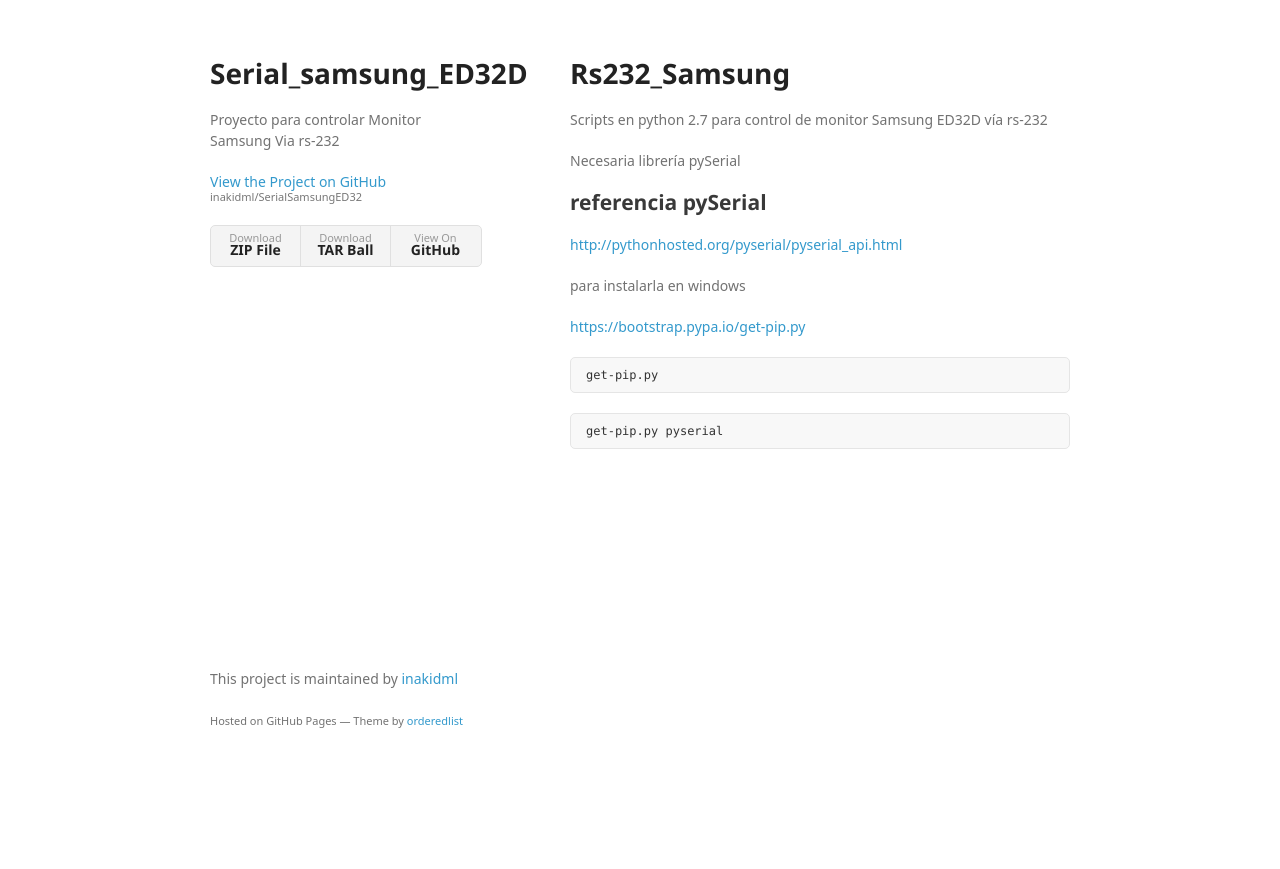
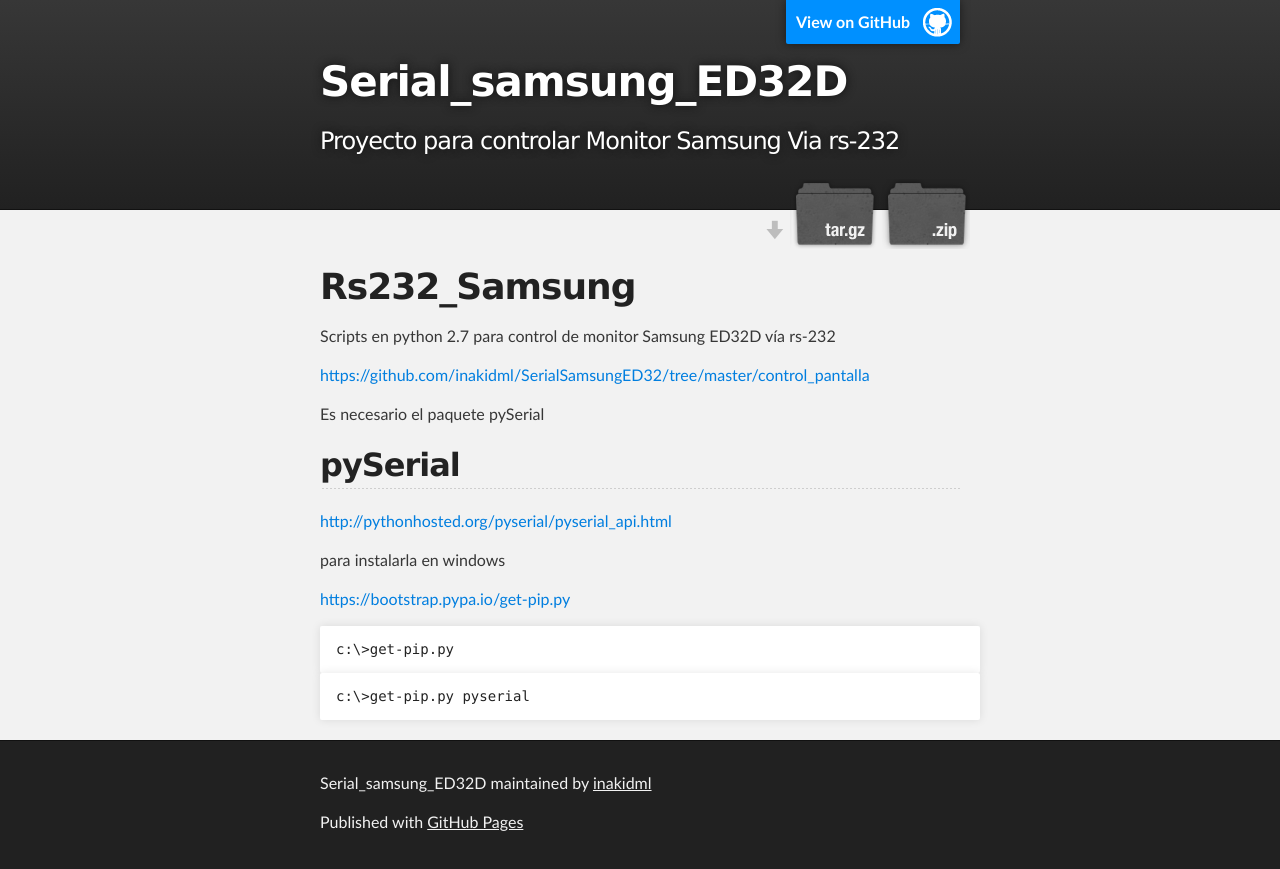
Before and after one commit to inakidml/SerialSamsungED32, a plain HTML site: page index.html in a window 1280 px wide. Before the commit the page ends 800 px from the top, so only its background shows below. Drawn offline with Linux system fonts and the light colour scheme; a web font is replaced by a local one.

Commit message:
Create gh-pages branch via GitHub

```diff
--- a/index.html
+++ b/index.html
@@ -1,42 +1,47 @@
-<!doctype html>
+<!DOCTYPE html>
 <html>
+
   <head>
-    <meta charset="utf-8">
+    <meta charset='utf-8'>
     <meta http-equiv="X-UA-Compatible" content="chrome=1">
-    <title>Serial_samsung_ED32D by inakidml</title>
+    <meta name="description" content="Serial_samsung_ED32D : Proyecto para controlar Monitor Samsung Via rs-232">
 
-    <link rel="stylesheet" href="stylesheets/styles.css">
-    <link rel="stylesheet" href="stylesheets/github-light.css">
-    <meta name="viewport" content="width=device-width">
-    <!--[if lt IE 9]>
-    <script src="//html5shiv.googlecode.com/svn/trunk/html5.js"></script>
-    <![endif]-->
+    <link rel="stylesheet" type="text/css" media="screen" href="stylesheets/stylesheet.css">
+
+    <title>Serial_samsung_ED32D</title>
   </head>
+
   <body>
-    <div class="wrapper">
-      <header>
-        <h1>Serial_samsung_ED32D</h1>
-        <p>Proyecto para controlar Monitor Samsung Via rs-232</p>
 
-        <p class="view"><a href="https://github.com/inakidml/SerialSamsungED32">View the Project on GitHub <small>inakidml/SerialSamsungED32</small></a></p>
+    <!-- HEADER -->
+    <div id="header_wrap" class="outer">
+        <header class="inner">
+          <a id="forkme_banner" href="https://github.com/inakidml/SerialSamsungED32">View on GitHub</a>
 
+          <h1 id="project_title">Serial_samsung_ED32D</h1>
+          <h2 id="project_tagline">Proyecto para controlar Monitor Samsung Via rs-232</h2>
 
-        <ul>
-          <li><a href="https://github.com/inakidml/SerialSamsungED32/zipball/master">Download <strong>ZIP File</strong></a></li>
-          <li><a href="https://github.com/inakidml/SerialSamsungED32/tarball/master">Download <strong>TAR Ball</strong></a></li>
-          <li><a href="https://github.com/inakidml/SerialSamsungED32">View On <strong>GitHub</strong></a></li>
-        </ul>
-      </header>
-      <section>
+            <section id="downloads">
+              <a class="zip_download_link" href="https://github.com/inakidml/SerialSamsungED32/zipball/master">Download this project as a .zip file</a>
+              <a class="tar_download_link" href="https://github.com/inakidml/SerialSamsungED32/tarball/master">Download this project as a tar.gz file</a>
+            </section>
+        </header>
+    </div>
+
+    <!-- MAIN CONTENT -->
+    <div id="main_content_wrap" class="outer">
+      <section id="main_content" class="inner">
         <h1>
 <a id="rs232_samsung" class="anchor" href="#rs232_samsung" aria-hidden="true"><span aria-hidden="true" class="octicon octicon-link"></span></a>Rs232_Samsung</h1>
 
 <p>Scripts en python 2.7 para control de monitor Samsung ED32D vía rs-232</p>
 
-<p>Necesaria librería pySerial</p>
+<p><a href="https://github.com/inakidml/SerialSamsungED32/tree/master/control_pantalla">https://github.com/inakidml/SerialSamsungED32/tree/master/control_pantalla</a></p>
+
+<p>Es necesario el paquete pySerial</p>
 
 <h2>
-<a id="referencia-pyserial" class="anchor" href="#referencia-pyserial" aria-hidden="true"><span aria-hidden="true" class="octicon octicon-link"></span></a>referencia pySerial</h2>
+<a id="pyserial" class="anchor" href="#pyserial" aria-hidden="true"><span aria-hidden="true" class="octicon octicon-link"></span></a>pySerial</h2>
 
 <p><a href="http://pythonhosted.org/pyserial/pyserial_api.html">http://pythonhosted.org/pyserial/pyserial_api.html</a></p>
 
@@ -44,18 +49,23 @@
 
 <p><a href="https://bootstrap.pypa.io/get-pip.py">https://bootstrap.pypa.io/get-pip.py</a></p>
 
-<pre><code>get-pip.py
+<pre><code>c:\&gt;get-pip.py
 </code></pre>
 
-<pre><code>get-pip.py pyserial
+<pre><code>c:\&gt;get-pip.py pyserial
 </code></pre>
       </section>
-      <footer>
-        <p>This project is maintained by <a href="https://github.com/inakidml">inakidml</a></p>
-        <p><small>Hosted on GitHub Pages &mdash; Theme by <a href="https://github.com/orderedlist">orderedlist</a></small></p>
+    </div>
+
+    <!-- FOOTER  -->
+    <div id="footer_wrap" class="outer">
+      <footer class="inner">
+        <p class="copyright">Serial_samsung_ED32D maintained by <a href="https://github.com/inakidml">inakidml</a></p>
+        <p>Published with <a href="https://pages.github.com">GitHub Pages</a></p>
       </footer>
     </div>
-    <script src="javascripts/scale.fix.js"></script>
+
+
 
   </body>
 </html>
--- /dev/null
+++ b/javascripts/main.js
@@ -0,0 +1 @@
+console.log('This would be the main JS file.');
--- /dev/null
+++ b/stylesheets/stylesheet.css
@@ -0,0 +1,425 @@
+/*******************************************************************************
+Slate Theme for GitHub Pages
+by Jason Costello, @jsncostello
+*******************************************************************************/
+
+@import url(github-light.css);
+
+/*******************************************************************************
+MeyerWeb Reset
+*******************************************************************************/
+
+html, body, div, span, applet, object, iframe,
+h1, h2, h3, h4, h5, h6, p, blockquote, pre,
+a, abbr, acronym, address, big, cite, code,
+del, dfn, em, img, ins, kbd, q, s, samp,
+small, strike, strong, sub, sup, tt, var,
+b, u, i, center,
+dl, dt, dd, ol, ul, li,
+fieldset, form, label, legend,
+table, caption, tbody, tfoot, thead, tr, th, td,
+article, aside, canvas, details, embed,
+figure, figcaption, footer, header, hgroup,
+menu, nav, output, ruby, section, summary,
+time, mark, audio, video {
+  margin: 0;
+  padding: 0;
+  border: 0;
+  font: inherit;
+  vertical-align: baseline;
+}
+
+/* HTML5 display-role reset for older browsers */
+article, aside, details, figcaption, figure,
+footer, header, hgroup, menu, nav, section {
+  display: block;
+}
+
+ol, ul {
+  list-style: none;
+}
+
+table {
+  border-collapse: collapse;
+  border-spacing: 0;
+}
+
+/*******************************************************************************
+Theme Styles
+*******************************************************************************/
+
+body {
+  box-sizing: border-box;
+  color:#373737;
+  background: #212121;
+  font-size: 16px;
+  font-family: 'Myriad Pro', Calibri, Helvetica, Arial, sans-serif;
+  line-height: 1.5;
+  -webkit-font-smoothing: antialiased;
+}
+
+h1, h2, h3, h4, h5, h6 {
+  margin: 10px 0;
+  font-weight: 700;
+  color:#222222;
+  font-family: 'Lucida Grande', 'Calibri', Helvetica, Arial, sans-serif;
+  letter-spacing: -1px;
+}
+
+h1 {
+  font-size: 36px;
+  font-weight: 700;
+}
+
+h2 {
+  padding-bottom: 10px;
+  font-size: 32px;
+  background: url('../images/bg_hr.png') repeat-x bottom;
+}
+
+h3 {
+  font-size: 24px;
+}
+
+h4 {
+  font-size: 21px;
+}
+
+h5 {
+  font-size: 18px;
+}
+
+h6 {
+  font-size: 16px;
+}
+
+p {
+  margin: 10px 0 15px 0;
+}
+
+footer p {
+  color: #f2f2f2;
+}
+
+a {
+  text-decoration: none;
+  color: #007edf;
+  text-shadow: none;
+
+  transition: color 0.5s ease;
+  transition: text-shadow 0.5s ease;
+  -webkit-transition: color 0.5s ease;
+  -webkit-transition: text-shadow 0.5s ease;
+  -moz-transition: color 0.5s ease;
+  -moz-transition: text-shadow 0.5s ease;
+  -o-transition: color 0.5s ease;
+  -o-transition: text-shadow 0.5s ease;
+  -ms-transition: color 0.5s ease;
+  -ms-transition: text-shadow 0.5s ease;
+}
+
+a:hover, a:focus {text-decoration: underline;}
+
+footer a {
+  color: #F2F2F2;
+  text-decoration: underline;
+}
+
+em {
+  font-style: italic;
+}
+
+strong {
+  font-weight: bold;
+}
+
+img {
+  position: relative;
+  margin: 0 auto;
+  max-width: 739px;
+  padding: 5px;
+  margin: 10px 0 10px 0;
+  border: 1px solid #ebebeb;
+
+  box-shadow: 0 0 5px #ebebeb;
+  -webkit-box-shadow: 0 0 5px #ebebeb;
+  -moz-box-shadow: 0 0 5px #ebebeb;
+  -o-box-shadow: 0 0 5px #ebebeb;
+  -ms-box-shadow: 0 0 5px #ebebeb;
+}
+
+p img {
+  display: inline;
+  margin: 0;
+  padding: 0;
+  vertical-align: middle;
+  text-align: center;
+  border: none;
+}
+
+pre, code {
+  width: 100%;
+  color: #222;
+  background-color: #fff;
+
+  font-family: Monaco, "Bitstream Vera Sans Mono", "Lucida Console", Terminal, monospace;
+  font-size: 14px;
+
+  border-radius: 2px;
+  -moz-border-radius: 2px;
+  -webkit-border-radius: 2px;
+}
+
+pre {
+  width: 100%;
+  padding: 10px;
+  box-shadow: 0 0 10px rgba(0,0,0,.1);
+  overflow: auto;
+}
+
+code {
+  padding: 3px;
+  margin: 0 3px;
+  box-shadow: 0 0 10px rgba(0,0,0,.1);
+}
+
+pre code {
+  display: block;
+  box-shadow: none;
+}
+
+blockquote {
+  color: #666;
+  margin-bottom: 20px;
+  padding: 0 0 0 20px;
+  border-left: 3px solid #bbb;
+}
+
+
+ul, ol, dl {
+  margin-bottom: 15px
+}
+
+ul {
+  list-style-position: inside;
+  list-style: disc;
+  padding-left: 20px;
+}
+
+ol {
+  list-style-position: inside;
+  list-style: decimal;
+  padding-left: 20px;
+}
+
+dl dt {
+  font-weight: bold;
+}
+
+dl dd {
+  padding-left: 20px;
+  font-style: italic;
+}
+
+dl p {
+  padding-left: 20px;
+  font-style: italic;
+}
+
+hr {
+  height: 1px;
+  margin-bottom: 5px;
+  border: none;
+  background: url('../images/bg_hr.png') repeat-x center;
+}
+
+table {
+  border: 1px solid #373737;
+  margin-bottom: 20px;
+  text-align: left;
+ }
+
+th {
+  font-family: 'Lucida Grande', 'Helvetica Neue', Helvetica, Arial, sans-serif;
+  padding: 10px;
+  background: #373737;
+  color: #fff;
+ }
+
+td {
+  padding: 10px;
+  border: 1px solid #373737;
+ }
+
+form {
+  background: #f2f2f2;
+  padding: 20px;
+}
+
+/*******************************************************************************
+Full-Width Styles
+*******************************************************************************/
+
+.outer {
+  width: 100%;
+}
+
+.inner {
+  position: relative;
+  max-width: 640px;
+  padding: 20px 10px;
+  margin: 0 auto;
+}
+
+#forkme_banner {
+  display: block;
+  position: absolute;
+  top:0;
+  right: 10px;
+  z-index: 10;
+  padding: 10px 50px 10px 10px;
+  color: #fff;
+  background: url('../images/blacktocat.png') #0090ff no-repeat 95% 50%;
+  font-weight: 700;
+  box-shadow: 0 0 10px rgba(0,0,0,.5);
+  border-bottom-left-radius: 2px;
+  border-bottom-right-radius: 2px;
+}
+
+#header_wrap {
+  background: #212121;
+  background: -moz-linear-gradient(top, #373737, #212121);
+  background: -webkit-linear-gradient(top, #373737, #212121);
+  background: -ms-linear-gradient(top, #373737, #212121);
+  background: -o-linear-gradient(top, #373737, #212121);
+  background: linear-gradient(top, #373737, #212121);
+}
+
+#header_wrap .inner {
+  padding: 50px 10px 30px 10px;
+}
+
+#project_title {
+  margin: 0;
+  color: #fff;
+  font-size: 42px;
+  font-weight: 700;
+  text-shadow: #111 0px 0px 10px;
+}
+
+#project_tagline {
+  color: #fff;
+  font-size: 24px;
+  font-weight: 300;
+  background: none;
+  text-shadow: #111 0px 0px 10px;
+}
+
+#downloads {
+  position: absolute;
+  width: 210px;
+  z-index: 10;
+  bottom: -40px;
+  right: 0;
+  height: 70px;
+  background: url('../images/icon_download.png') no-repeat 0% 90%;
+}
+
+.zip_download_link {
+  display: block;
+  float: right;
+  width: 90px;
+  height:70px;
+  text-indent: -5000px;
+  overflow: hidden;
+  background: url(../images/sprite_download.png) no-repeat bottom left;
+}
+
+.tar_download_link {
+  display: block;
+  float: right;
+  width: 90px;
+  height:70px;
+  text-indent: -5000px;
+  overflow: hidden;
+  background: url(../images/sprite_download.png) no-repeat bottom right;
+  margin-left: 10px;
+}
+
+.zip_download_link:hover {
+  background: url(../images/sprite_download.png) no-repeat top left;
+}
+
+.tar_download_link:hover {
+  background: url(../images/sprite_download.png) no-repeat top right;
+}
+
+#main_content_wrap {
+  background: #f2f2f2;
+  border-top: 1px solid #111;
+  border-bottom: 1px solid #111;
+}
+
+#main_content {
+  padding-top: 40px;
+}
+
+#footer_wrap {
+  background: #212121;
+}
+
+
+
+/*******************************************************************************
+Small Device Styles
+*******************************************************************************/
+
+@media screen and (max-width: 480px) {
+  body {
+    font-size:14px;
+  }
+
+  #downloads {
+    display: none;
+  }
+
+  .inner {
+    min-width: 320px;
+    max-width: 480px;
+  }
+
+  #project_title {
+  font-size: 32px;
+  }
+
+  h1 {
+    font-size: 28px;
+  }
+
+  h2 {
+    font-size: 24px;
+  }
+
+  h3 {
+    font-size: 21px;
+  }
+
+  h4 {
+    font-size: 18px;
+  }
+
+  h5 {
+    font-size: 14px;
+  }
+
+  h6 {
+    font-size: 12px;
+  }
+
+  code, pre {
+    min-width: 320px;
+    max-width: 480px;
+    font-size: 11px;
+  }
+
+}
```
Also changed, not shown: params.json (+1 -1 lines), images/bg_hr.png (added), images/blacktocat.png (added), images/icon_download.png (added), images/sprite_download.png (added).
